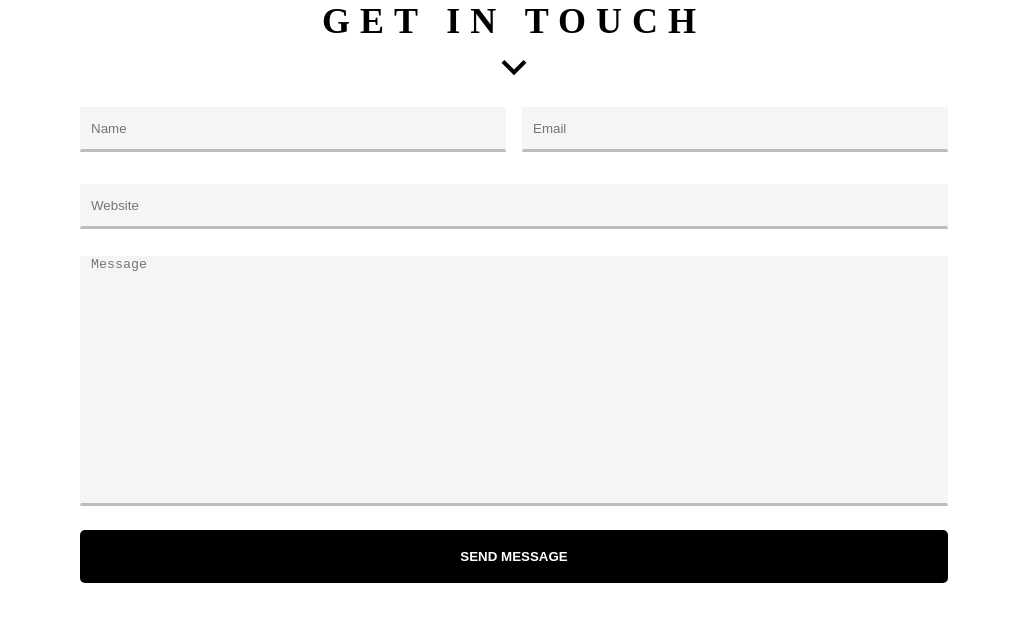
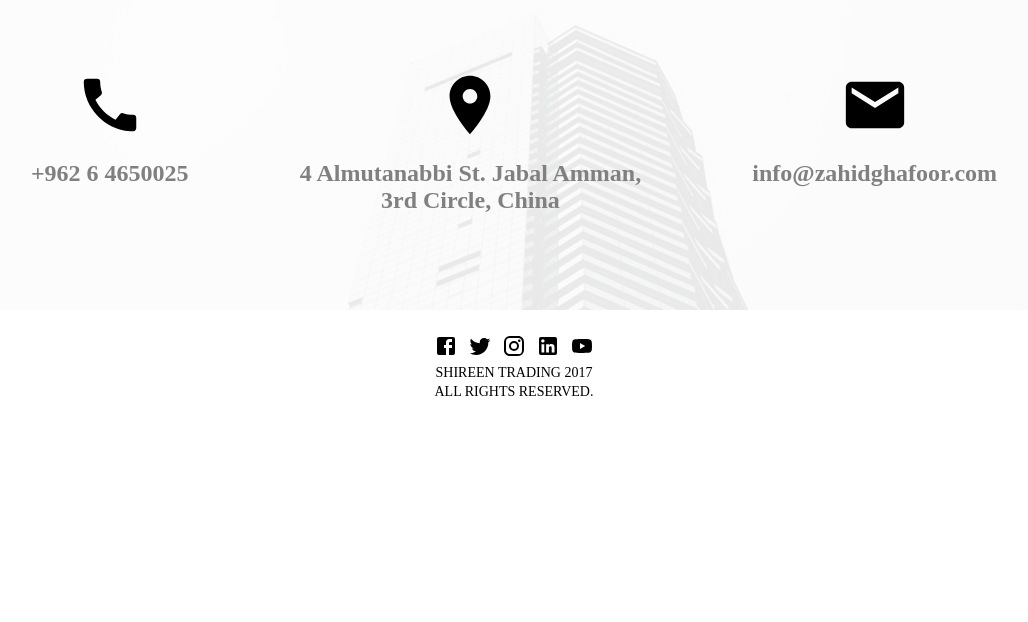
Before and after one commit to ZahidGhafoor/china, a React (Create React App) app: page / in a window 1280 px wide. Shown: the top 622 px of the page, without its empty margins (126-1154 px from the left). Built offline with nearby package versions, Linux system fonts and the light colour scheme.

Commit message:
google map integrated

```diff
--- a/src/App.js
+++ b/src/App.js
@@ -2,6 +2,7 @@ import React from 'react'
 import About from './Screens/About/About'
 import Adress from './Screens/Adress/Adress'
 import Contact from './Screens/Contact/Contact'
+import Footer from './Screens/Footer/Footer'
 import Navbar from './Screens/Navbar/Navbar'
 import Slider from './Screens/Slider/Slider'
 
@@ -12,7 +13,8 @@ const App = () => {
     <Slider/>
     <About/> */}
     {/* <Adress/>  */}
-    <Contact/>
+    {/* <Contact/>  */}
+    <Footer/>
     </>
   )
 }
--- a/src/Screens/Footer/Footer.jsx
+++ b/src/Screens/Footer/Footer.jsx
@@ -0,0 +1,55 @@
+import React from 'react'
+import "./Footer.scss"
+
+import CallIcon from '@mui/icons-material/Call';
+import LocationOnIcon from '@mui/icons-material/LocationOn';
+import MailIcon from '@mui/icons-material/Mail';
+
+import FacebookIcon from '@mui/icons-material/Facebook';
+import TwitterIcon from '@mui/icons-material/Twitter';
+import InstagramIcon from '@mui/icons-material/Instagram';
+import LinkedInIcon from '@mui/icons-material/LinkedIn';
+import YouTubeIcon from '@mui/icons-material/YouTube';
+
+const Footer = () => {
+    return (
+        <>
+          <div className="footer__container">
+             <div className="upper">
+                 <div className="first">
+                     <div className="icon">
+                         <CallIcon className="call__icon"/>
+                     </div>
+                     <div className="text">+962 6 4650025</div>
+                 </div>
+                 <div className="first">
+                     <div className="icon">
+                         <LocationOnIcon className="call__icon"/>
+                     </div>
+                     <div className="text">4 Almutanabbi St. Jabal Amman, 3rd Circle, China</div>
+                 </div>
+                 <div className="first">
+                     <div className="icon">
+                         <MailIcon className="call__icon"/>
+                     </div>
+                     <div className="text">info@zahidghafoor.com</div>
+                 </div>
+
+             </div>
+              </div>
+             <div className="footer__bottom">
+                 <div className="icons">
+                 <div className="icons1"><FacebookIcon className="bottom__icons"/></div>
+                 <div className="icons1"><TwitterIcon className="bottom__icons"/></div>
+                 <div className="icons1"><InstagramIcon className="bottom__icons"/></div>
+                 <div className="icons1"><LinkedInIcon className="bottom__icons"/></div>
+                 <div className="icons1"><YouTubeIcon className="bottom__icons"/></div>
+                 </div>
+                 <div className="line1">SHIREEN TRADING 2017</div>
+                 <div className="line1">ALL RIGHTS RESERVED.</div>
+             </div>
+        </>
+    )
+}
+
+export default Footer
--- a/src/Screens/Footer/Footer.scss
+++ b/src/Screens/Footer/Footer.scss
@@ -0,0 +1,72 @@
+.footer__container {
+  background-image: linear-gradient(
+      rgba(255, 255, 255, 0.9),
+      rgba(255, 255, 255, 0.9)
+    ),
+    url(../../Assets/footer.jpg);
+  background-size: cover;
+  background-position: center;
+  // background-attachment: fixed;
+  height: auto;
+  padding: 70px 50px;
+  .upper{
+    display: flex;
+    align-items: center;
+    justify-content: space-evenly;
+    @media screen and (max-width:800px){
+      flex-direction: column;
+      gap: 1rem;
+
+    }
+
+    .first{
+      display: flex;
+      flex-direction: column;
+      align-items: center;
+      height: 170px;
+      @media screen and (max-width:1200px){
+        height: 130px;
+
+
+      }
+      .icon{
+        .call__icon{
+          font-size: 70px;
+          @media screen and (max-width:1200px){
+          font-size: 50px;
+
+        }
+        }
+
+      }
+      .text{
+        font-size: 1.5em;
+        color: gray;
+        font-weight: 600;
+        margin: 1rem 0;
+        max-width: 350px;
+        text-align: center;
+        @media screen and (max-width:1200px){
+          font-size: 1.2em;
+
+        }
+      }
+    }
+  }
+}
+
+.footer__bottom{
+  padding: 1.5rem 0;
+  .icons{
+    display: flex;
+    align-items: center;
+    justify-content: center;
+    gap: 10px;
+  }
+  .line1{
+    text-align: center;
+    font-size: 14px;
+    margin: 3px 0;
+    // font-weight: 600;
+  }
+}
```
Also changed, not shown: src/Assets/footer.jpg (added).
